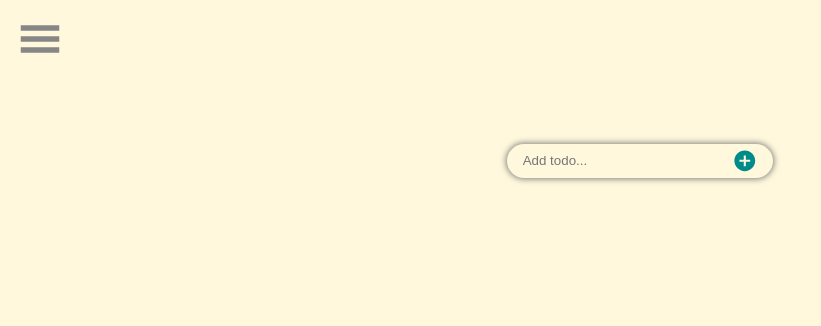
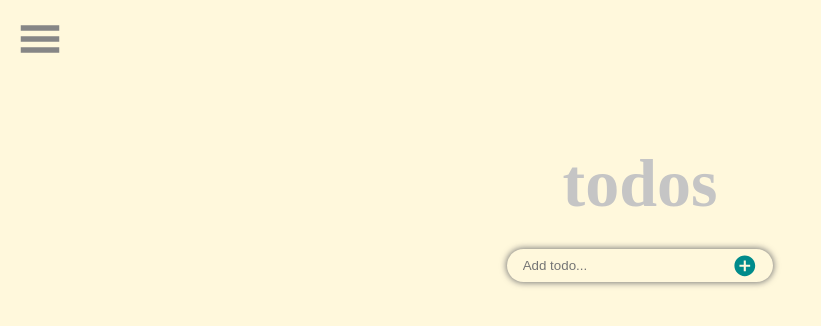
Before and after one commit to skyv26/react-todo-app-v1, a React (Create React App) app: page /home in a window 1280 px wide. Shown: the top 326 px of the page, without its empty margins (0-821 px from the left). Built offline with nearby package versions, Linux system fonts and the light colour scheme.

Commit message:
Update `[TodoInput]` component

```diff
--- a/src/components/TodoInput/TodoInput.js
+++ b/src/components/TodoInput/TodoInput.js
@@ -50,6 +50,7 @@ class TodoInput extends React.Component {
     const { todoItems } = this.state;
     return (
       <div className={style.TodoInteractionWrapper}>
+        <a href="/" className={style.Logo}>todos</a>
         <form className={style.Form} onSubmit={(e) => { this.createTodoHandler(e); }}>
           <input type="text" className={style.Text} placeholder="Add todo..." />
           <button type="submit" className={style.Submit}>
--- a/src/components/TodoInput/TodoInput.module.css
+++ b/src/components/TodoInput/TodoInput.module.css
@@ -1,10 +1,19 @@
 .TodoInteractionWrapper {
   display: flex;
   flex-direction: column;
-  gap: 2rem;
-  width: 90%;
+  gap: 1.6rem;
+  width: 100%;
   margin: auto;
-  margin-top: 4rem;
+  padding: 4rem 2rem 0 2rem;
+}
+
+.Logo {
+  text-decoration: none;
+  color: rgb(197, 197, 197);
+  font-size: 4.25rem;
+  font-weight: bold;
+  width: 100%;
+  text-align: center;
 }
 
 .Form {
```
